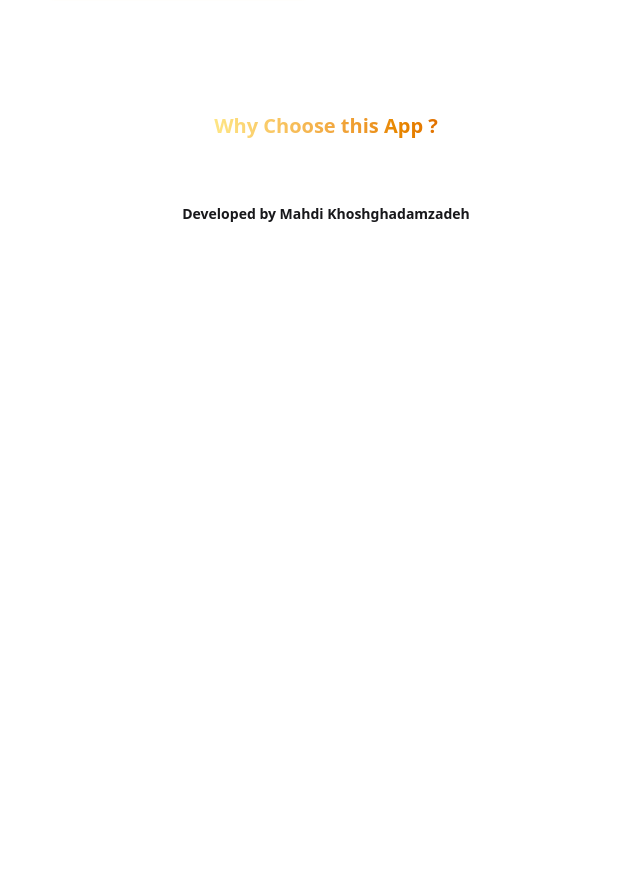
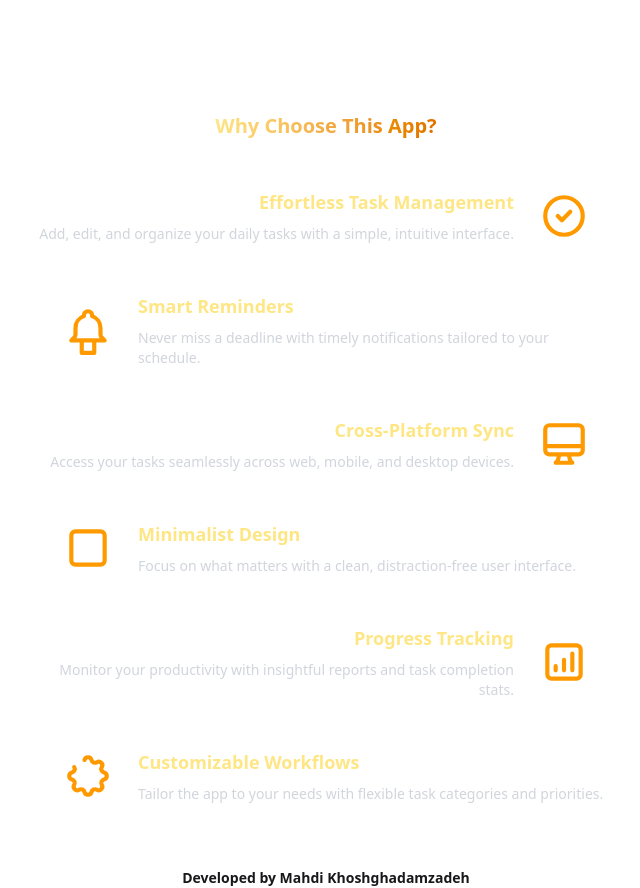
Before and after one commit to MahdiKgz/TaskManagerFront, a Next.js app: page / in a window 1280 px wide. Shown: the part 348-1236 px from the top of the page, without its empty margins (314-954 px from the left). Before the commit the page ends 800 px from the top, so only its background shows below. Built offline with nearby package versions, Linux system fonts and the light colour scheme.

Commit message:
chore: completed benefits

```diff
--- a/app/globals.css
+++ b/app/globals.css
@@ -1,5 +1,9 @@
 @import "tailwindcss";
 @plugin "daisyui";
+
+body {
+  overflow-x: hidden;
+}
 
 @layer components {
   .container {
--- /dev/null
+++ b/src/constants/benefits.tsx
@@ -0,0 +1,128 @@
+export const BENEFITS = [
+  {
+    title: "Effortless Task Management",
+    description:
+      "Add, edit, and organize your daily tasks with a simple, intuitive interface.",
+    icon: (
+      <svg
+        xmlns="http://www.w3.org/2000/svg"
+        viewBox="0 0 24 24"
+        className="w-[100px] h-[50px] text-amber-500"
+        fill="none"
+        stroke="currentColor"
+        strokeWidth="2"
+      >
+        <path
+          strokeLinecap="round"
+          strokeLinejoin="round"
+          d="M9 12l2 2 4-4m6 2a9 9 0 11-18 0 9 9 0 0118 0z"
+        />
+      </svg>
+    ),
+  },
+  {
+    title: "Smart Reminders",
+    description:
+      "Never miss a deadline with timely notifications tailored to your schedule.",
+    icon: (
+      <svg
+        xmlns="http://www.w3.org/2000/svg"
+        viewBox="0 0 24 24"
+        className="w-[100px] h-[50px] text-amber-500"
+        fill="none"
+        stroke="currentColor"
+        strokeWidth="2"
+      >
+        <path
+          strokeLinecap="round"
+          strokeLinejoin="round"
+          d="M15 17h5l-1.405-1.405A2.032 2.032 0 0118 14.158V11a6.002 6.002 0 00-4-5.659V5a2 2 0 10-4 0v.341C7.67 6.165 6 8.388 6 11v3.159c0 .538-.214 1.055-.595 1.436L4 17h5m6 0v6H9v-6m6 0H9"
+        />
+      </svg>
+    ),
+  },
+  {
+    title: "Cross-Platform Sync",
+    description:
+      "Access your tasks seamlessly across web, mobile, and desktop devices.",
+    icon: (
+      <svg
+        xmlns="http://www.w3.org/2000/svg"
+        viewBox="0 0 24 24"
+        className="w-[100px] h-[50px] text-amber-500"
+        fill="none"
+        stroke="currentColor"
+        strokeWidth="2"
+      >
+        <path
+          strokeLinecap="round"
+          strokeLinejoin="round"
+          d="M9.75 17L9 20l-1 1h8l-1-1-.75-3M3 13h18M5 17h14a2 2 0 002-2V5a2 2 0 00-2-2H5a2 2 0 00-2 2v10a2 2 0 002 2z"
+        />
+      </svg>
+    ),
+  },
+  {
+    title: "Minimalist Design",
+    description:
+      "Focus on what matters with a clean, distraction-free user interface.",
+    icon: (
+      <svg
+        xmlns="http://www.w3.org/2000/svg"
+        viewBox="0 0 24 24"
+        className="w-[100px] h-[50px] text-amber-500"
+        fill="none"
+        stroke="currentColor"
+        strokeWidth="2"
+      >
+        <path
+          strokeLinecap="round"
+          strokeLinejoin="round"
+          d="M4 6a2 2 0 012-2h12a2 2 0 012 2v12a2 2 0 01-2 2H6a2 2 0 01-2-2V6z"
+        />
+      </svg>
+    ),
+  },
+  {
+    title: "Progress Tracking",
+    description:
+      "Monitor your productivity with insightful reports and task completion stats.",
+    icon: (
+      <svg
+        xmlns="http://www.w3.org/2000/svg"
+        viewBox="0 0 24 24"
+        className="w-[100px] h-[50px] text-amber-500"
+        fill="none"
+        stroke="currentColor"
+        strokeWidth="2"
+      >
+        <path
+          strokeLinecap="round"
+          strokeLinejoin="round"
+          d="M16 8v8m-4-5v5m-4-2v2m-2 4h12a2 2 0 002-2V6a2 2 0 00-2-2H6a2 2 0 00-2 2v12a2 2 0 002 2z"
+        />
+      </svg>
+    ),
+  },
+  {
+    title: "Customizable Workflows",
+    description:
+      "Tailor the app to your needs with flexible task categories and priorities.",
+    icon: (
+      <svg
+        xmlns="http://www.w3.org/2000/svg"
+        viewBox="0 0 24 24"
+        className="w-[100px] h-[50px] text-amber-500"
+        fill="none"
+        stroke="currentColor"
+        strokeWidth="2"
+      >
+        <path
+          strokeLinecap="round"
+          strokeLinejoin="round"
+          d="M10.325 4.317c.426-1.756 2.924-1.756 3.35 0a1.724 1.724 0 002.573 1.066c1.543-.94 3.31.826 2.37 2.37a1.724 1.724 0 001.065 2.572c1.756.426 1.756 2.924 0 3.35a1.724 1.724 0 00-1.066 2.573c.94 1.543-.826 3.31-2.37 2.37a1.724 1.724 0 00-2.572 1.065c-.426 1.756-2.924 1.756-3.35 0a1.724 1.724 0 00-2.573-1.066c-1.543.94-3.31-.826-2.37-2.37a1.724 1.724 0 00-1.065-2.572c-1.756-.426-1.756-2.924 0-3.35a1.724 1.724 0 001.066-2.573c-.94-1.543.826-3.31  fights 2.37-2.37zM15 12a3 3 0 11-6 0 3 3 0 016 0z"
+        />
+      </svg>
+    ),
+  },
+];
--- a/src/modules/Landing/components/Benefits.tsx
+++ b/src/modules/Landing/components/Benefits.tsx
@@ -1,11 +1,16 @@
+import { BENEFITS } from "@/src/constants/benefits";
 import React from "react";
+import BenefitsCard from "./BenefitsCard";
 
 function Benefits() {
   return (
-    <div className="container flex flex-col gap-y-12 items-center py-16">
+    <div className="container flex flex-col gap-y-12 items-center justify-center py-16 overflow-hidden">
       <h1 className="font-bold text-xl text-center bg-gradient-to-l text-transparent bg-clip-text to-amber-200 from-amber-600">
-        Why Choose this App ?
+        Why Choose This App?
       </h1>
+      {BENEFITS.map((benefit, index) => (
+        <BenefitsCard key={benefit.title} benefit={benefit} index={index} />
+      ))}
     </div>
   );
 }
--- /dev/null
+++ b/src/modules/Landing/components/BenefitsCard.tsx
@@ -0,0 +1,39 @@
+import React from "react";
+
+interface Benefit {
+  title: string;
+  description: string;
+  icon: React.ReactNode;
+}
+
+interface BenefitCardsProps {
+  benefit: Benefit;
+  index: number;
+}
+
+function BenefitsCard({ benefit, index }: BenefitCardsProps) {
+  return (
+    <div
+      className={`flex items-center ${
+        index % 2 === 0 ? "flex-row-reverse" : "flex-row"
+      } w-full max-w-xl`}
+    >
+      {/* Unique SVG Icon */}
+      <div className="flex-shrink-0">{benefit.icon}</div>
+      {/* Benefit Text */}
+      <div
+        className={`flex flex-col ${
+          index % 2 === 0 ? "items-end text-right" : "items-start text-left"
+        } gap-y-2 flex-1`}
+      >
+        <h1 className="font-semibold text-lg text-amber-200">
+          {benefit.title}
+        </h1>
+        <span className="font-normal text-sm text-gray-300">
+          {benefit.description}
+        </span>
+      </div>
+    </div>
+  );
+}
+export default BenefitsCard;
```
